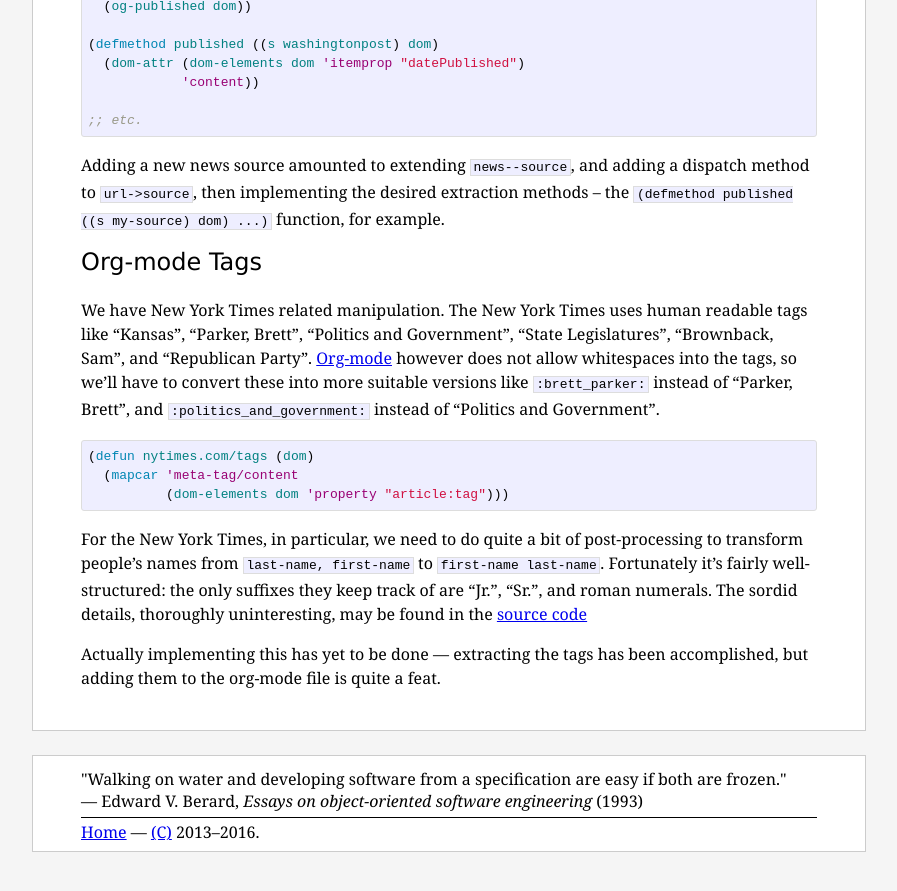
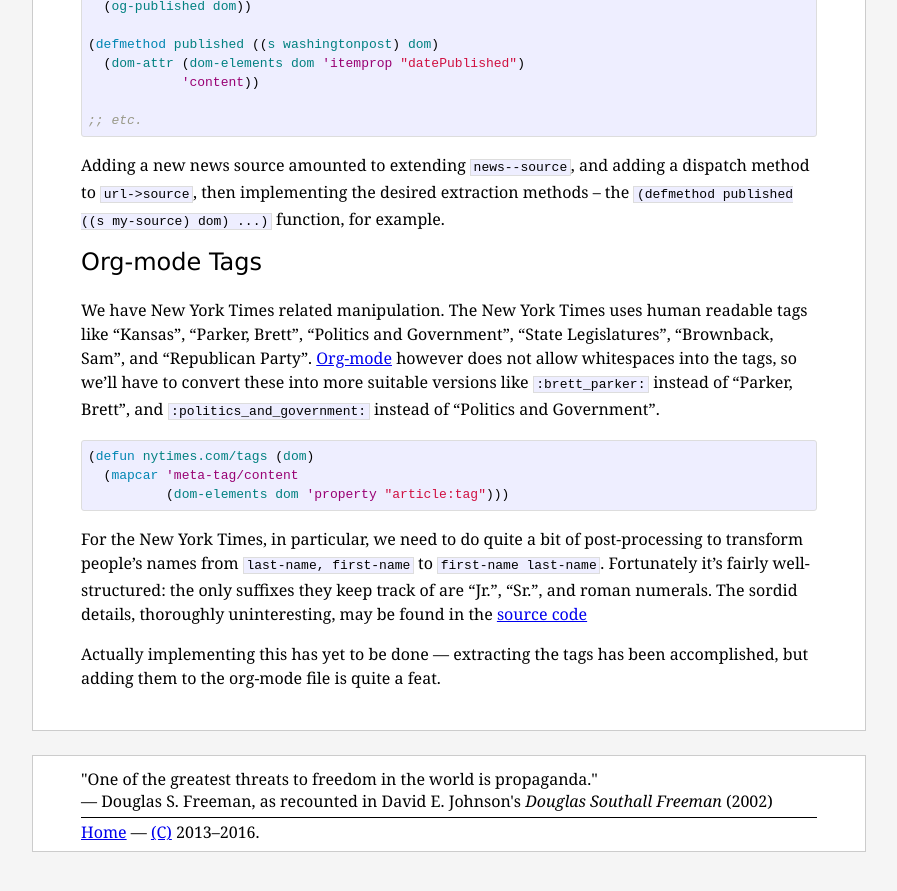
Before and after one commit to pqnelson/pqnelson.github.com, a Jekyll site: the page built from _posts/2016-12-25-news-macros.md, in a window 1280 px wide and 900 px high, scrolled down 5153 px. Shown: the top 891 px of the window, without its empty margins (191-1088 px from the left). Built offline with Jekyll 4.4.1, drawn with Linux system fonts in a browser that asks for light colours.

Commit message:
Fixed the quote for the dsf-news post

```diff
--- a/_posts/2016-12-25-news-macros.md
+++ b/_posts/2016-12-25-news-macros.md
@@ -2,8 +2,8 @@
 layout: post
 title: News Macros for Emacs
 published: true
-quote: "Walking on water and developing software from a specification are easy if both are frozen."
-quoteSource: Edward V. Berard, <i>Essays on object-oriented software engineering</i> (1993)
+quote: "One of the greatest threats to freedom in the world is propaganda."
+quoteSource: Douglas S. Freeman, as recounted in David E. Johnson's <i>Douglas Southall Freeman</i> (2002)
 tags: [Emacs]
 ---
 
```
